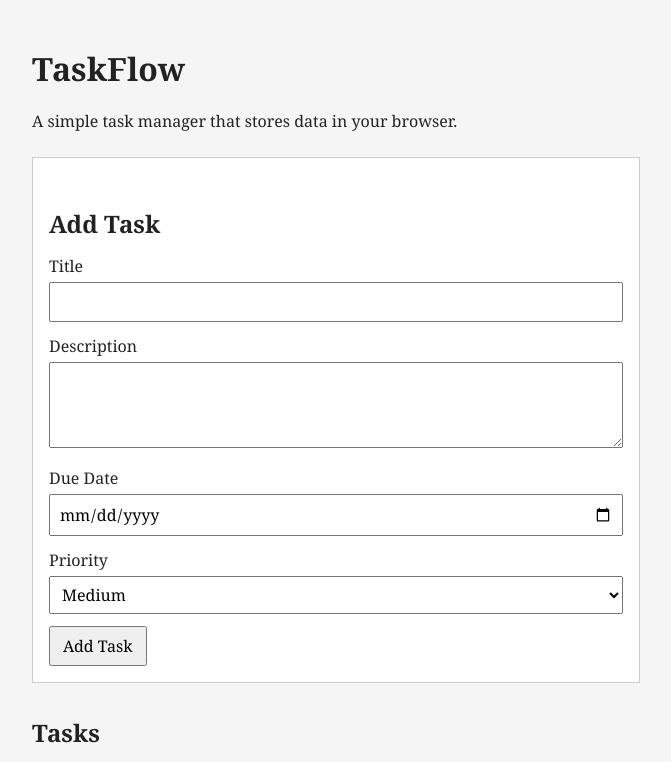
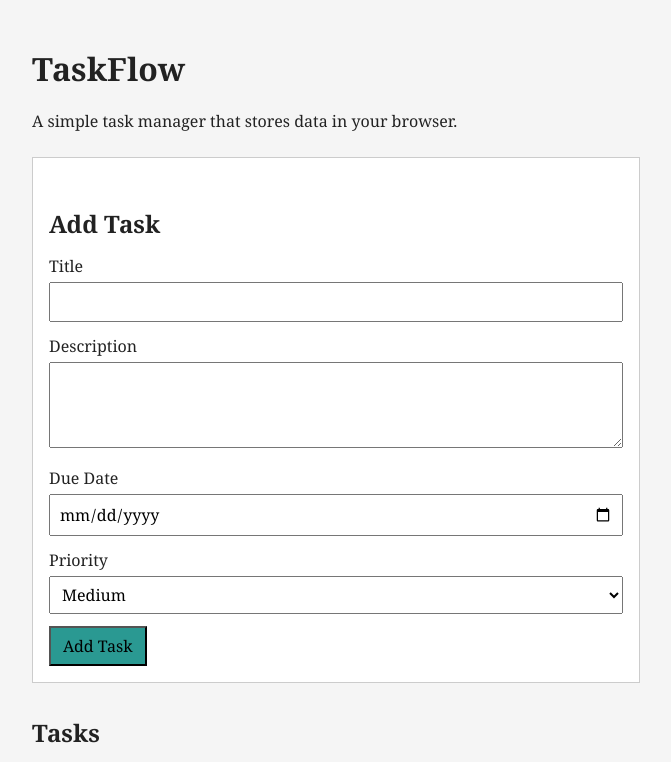
Before and after one commit to CodeCrafter-tech73/TaskFlow, a React (Vite) app: page / in a window 1280 px wide. Shown: the top 762 px of the page, without its empty margins (304-975 px from the left). Built offline with nearby package versions, Linux system fonts and the light colour scheme.

Commit message:
feat: change buttons  color

```diff
--- a/src/styles.css
+++ b/src/styles.css
@@ -74,7 +74,7 @@ h2 {
 
 .task-item.completed h3 {
   text-decoration: line-through;
-  color: #666;
+  color: #666666;
 }
 
 .task-info h3 {
@@ -95,6 +95,7 @@ button {
   font: inherit;
   padding: 6px 12px;
   cursor: pointer;
+  background: #2a9992;
 }
 
 .empty-message {
```
Also changed, not shown: 2 other files (tests, documents, lock files or other folders).
